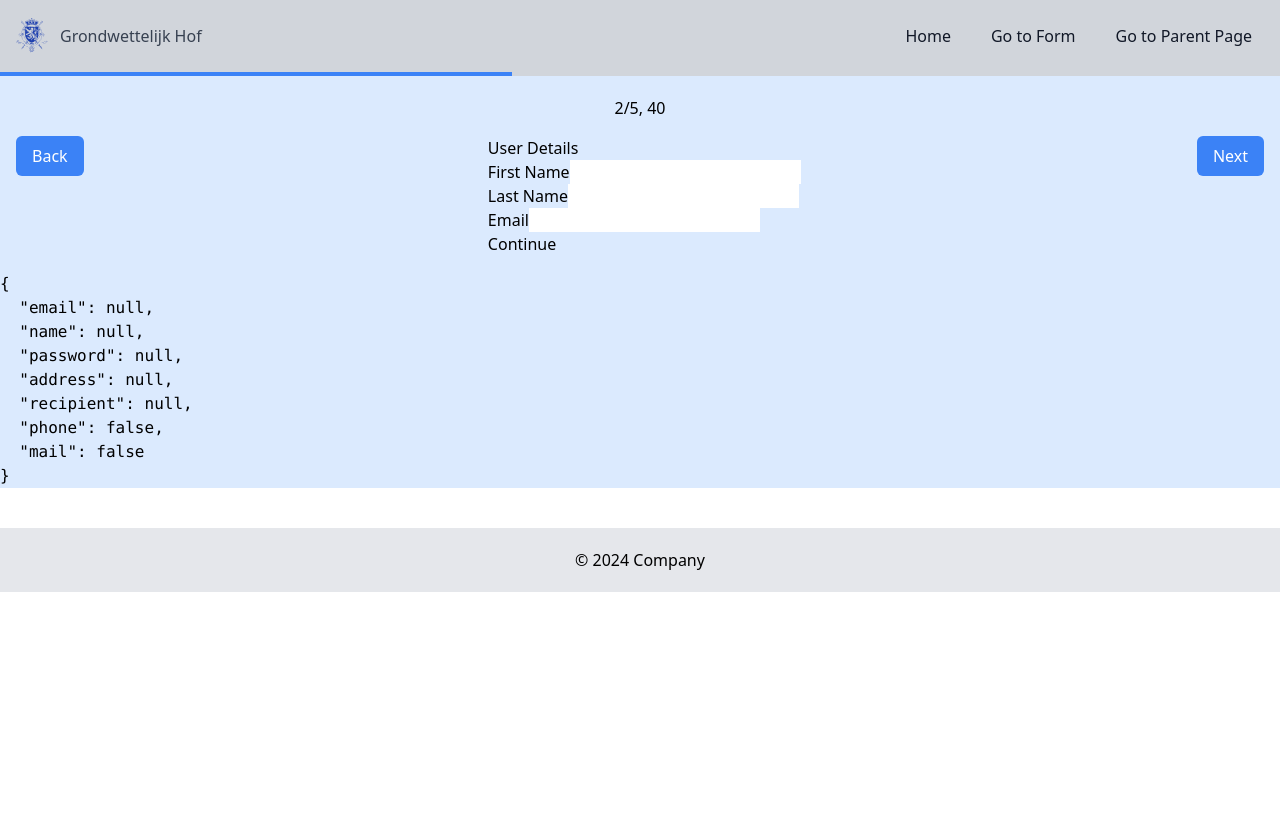
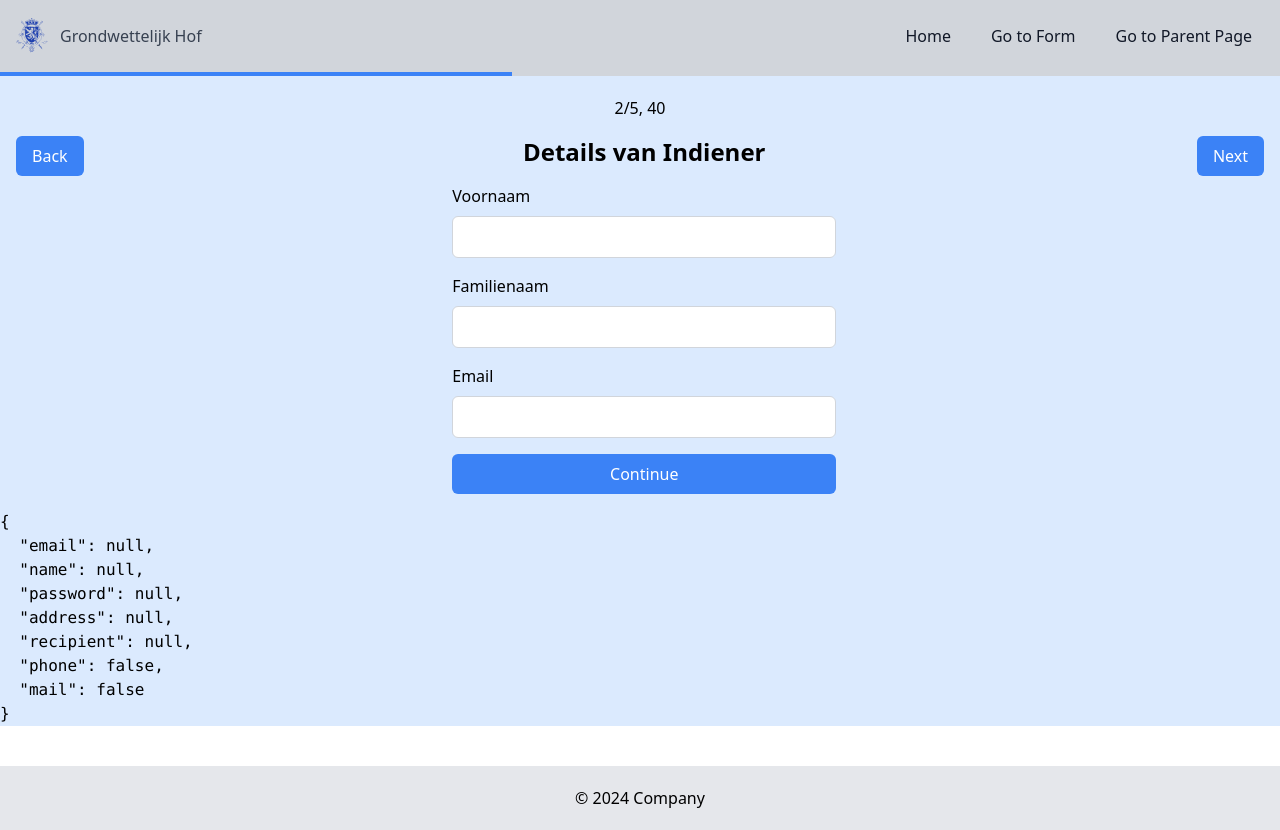
Before and after one commit to Larscode-io/eform3, a Vue app: page /form in a window 1280 px wide. Both pictures are taken after a click on the button "Next". Before the commit the page ends 800 px from the top, so only its background shows below. Built offline with nearby package versions, Linux system fonts and the light colour scheme.

Commit message:
added emit of user data and improved view

```diff
--- a/src/components/FormUserDetails.vue
+++ b/src/components/FormUserDetails.vue
@@ -1,30 +1,36 @@
 <script setup>
 import { ref } from 'vue';
+const emit = defineEmits(['update']);
 const firstName = ref('');
 const lastName = ref('');
 const email = ref('');
 const continueForm = () => {
     console.log('Continue');
+    emit('update', { firstName: firstName.value, lastName: lastName.value, email: email.value });
 };
 </script>
 
 <template>
-    <div>
-        <h1>User Details</h1>
-        <form>
-            <div class="form-group">
-                <label for="firstName">First Name</label>
-                <input type="text" id="firstName" v-model="firstName" />
+    <div class="flex flex-col items-center">
+        <h1 class="mb-4 text-2xl font-bold">Details van Indiener</h1>
+        <form class="w-96">
+            <div class="mb-4">
+                <label for="firstName" class="block mb-2">Voornaam</label>
+                <input type="text" id="firstName" v-model="firstName" @input="continueForm"
+                    class="w-full px-4 py-2 border border-gray-300 rounded-md focus:outline-none focus:ring-2 focus:ring-blue-500" />
             </div>
-            <div class="form-group">
-                <label for="lastName">Last Name</label>
-                <input type="text" id="lastName" v-model="lastName" />
+            <div class="mb-4">
+                <label for="lastName" class="block mb-2">Familienaam</label>
+                <input type="text" id="lastName" v-model="lastName" @input="continueForm"
+                    class="w-full px-4 py-2 border border-gray-300 rounded-md focus:outline-none focus:ring-2 focus:ring-blue-500" />
             </div>
-            <div class="form-group">
-                <label for="email">Email</label>
-                <input type="email" id="email" v-model="email" />
+            <div class="mb-4">
+                <label for="email" class="block mb-2">Email</label>
+                <input type="email" id="email" v-model="email" @input="continueForm"
+                    class="w-full px-4 py-2 border border-gray-300 rounded-md focus:outline-none focus:ring-2 focus:ring-blue-500" />
             </div>
-            <button @click="continueForm">Continue</button>
+            <button @click.prevent="continueForm"
+                class="w-full px-4 py-2 text-white bg-blue-500 rounded-md hover:bg-blue-600">Continue</button>
         </form>
     </div>
 </template>
```
